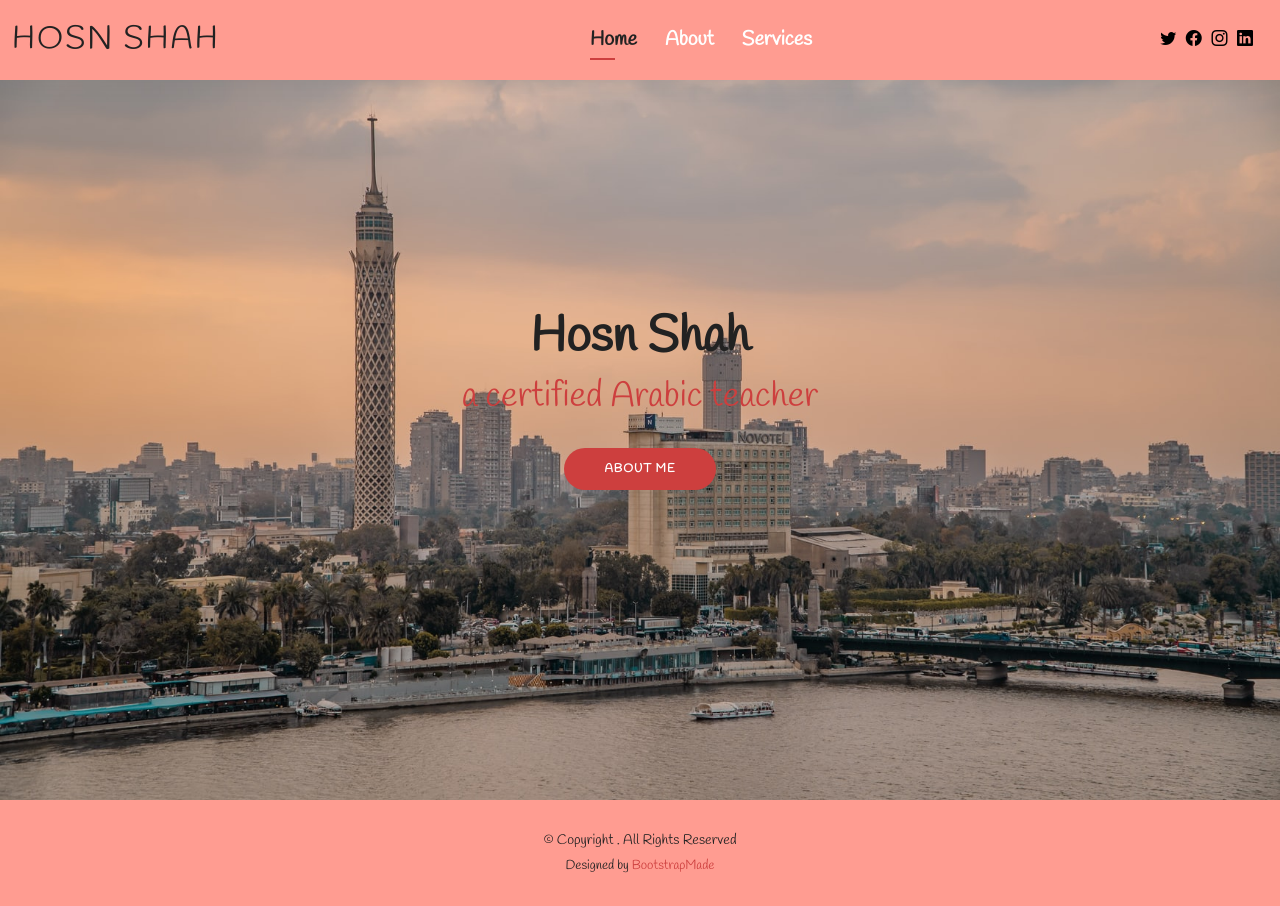
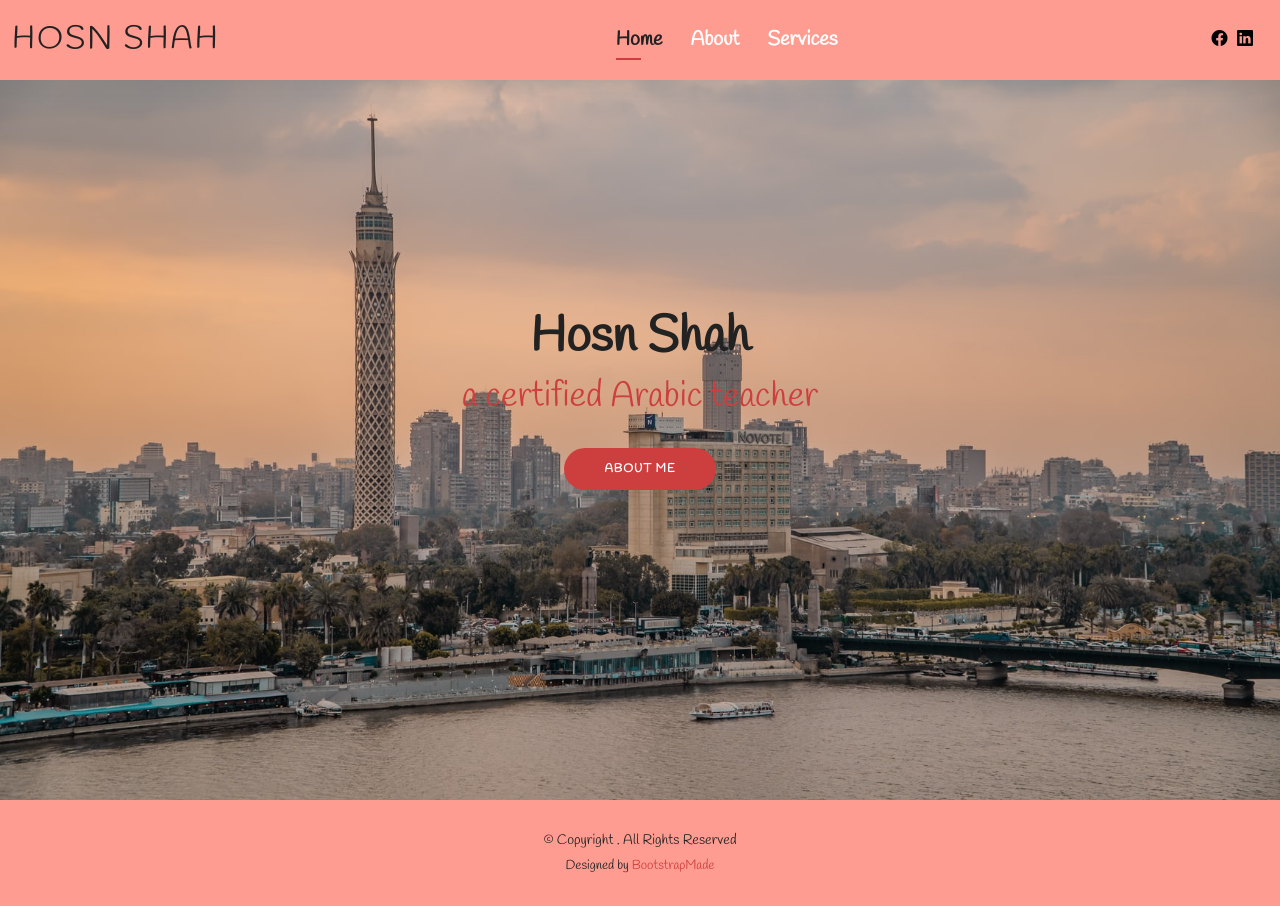
Before and after one commit to zinaelnahel/hosnshah, a plain HTML site: page index.html in a window 1280 px wide. Drawn offline with Linux system fonts and the light colour scheme; a web font is replaced by a local one.

Commit message:
add social networks

```diff
--- a/index.html
+++ b/index.html
@@ -54,10 +54,8 @@
       </nav><!-- .navbar -->
 
       <div class="header-social-links">
-        <a href="#" class="twitter"><i class="bi bi-twitter"></i></a>
-        <a href="#" class="facebook"><i class="bi bi-facebook"></i></a>
-        <a href="#" class="instagram"><i class="bi bi-instagram"></i></a>
-        <a href="#" class="linkedin"><i class="bi bi-linkedin"></i></i></a>
+        <a href="https://www.facebook.com/profile.php?id=100012275795745" class="facebook" target="_blank"><i class="bi bi-facebook"></i></a>
+        <a href="https://www.linkedin.com/in/hosn-shah-91a702206/" class="linkedin" target="_blank"><i class="bi bi-linkedin"></i></i></a>
       </div>
 
     </div>
```
Also changed, not shown: about.html (+2 -2 lines), services.html (+2 -4 lines).
